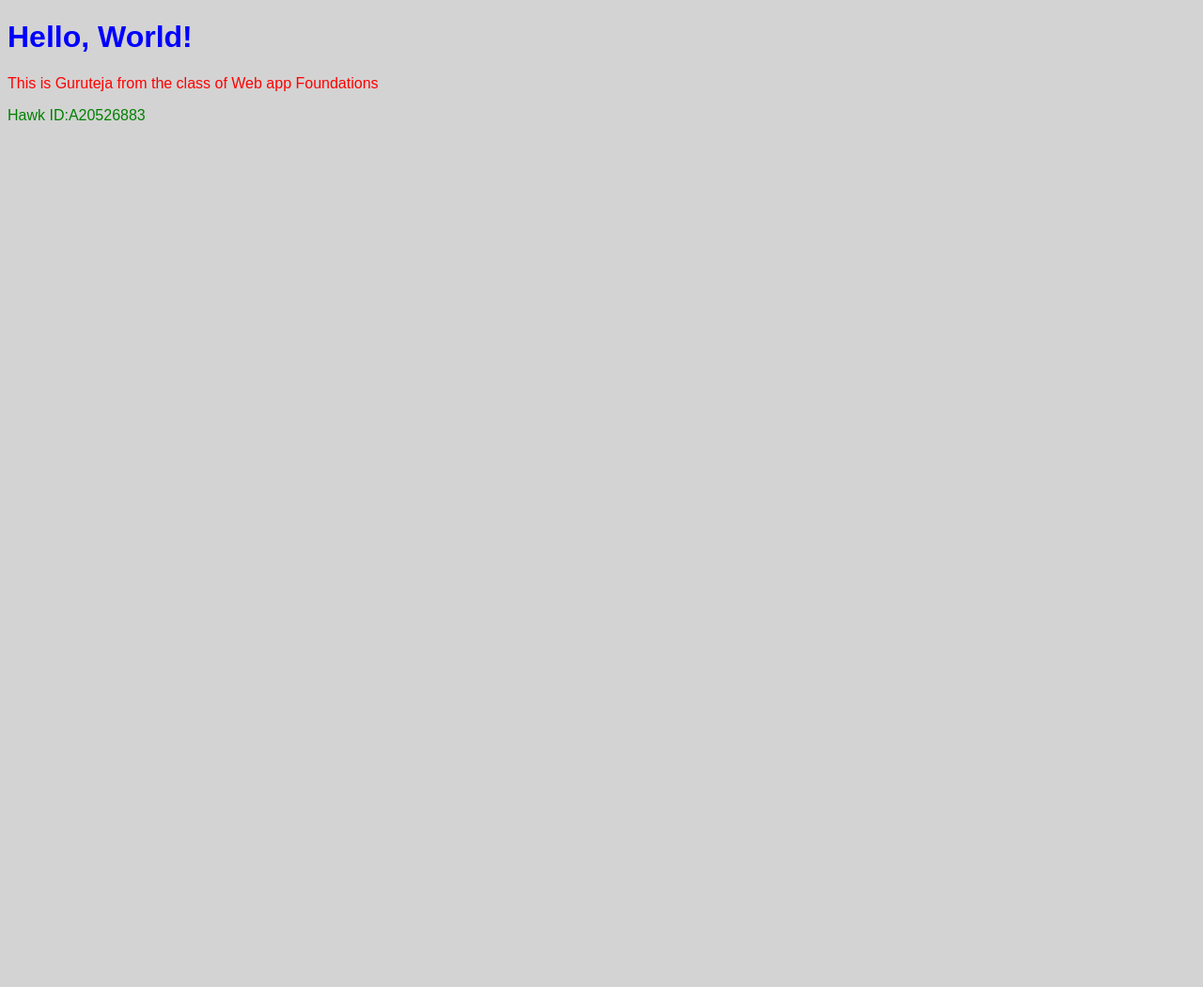
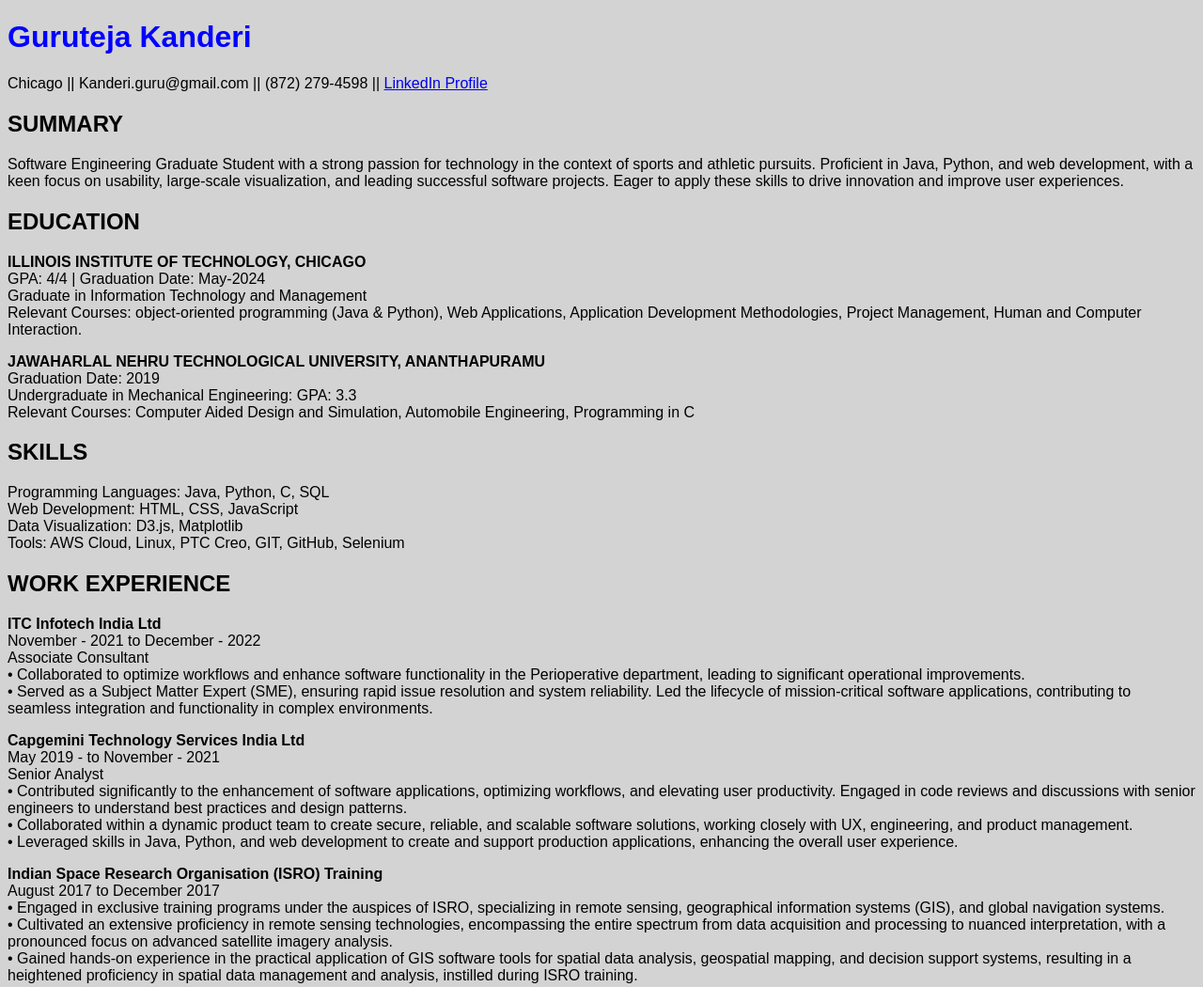
Before and after one commit to Kanderi-guruteja/gkanderi.github.io, a plain HTML site: page index.html in a window 1280 px wide. Shown: the whole page at 94% size. Before the commit the page ends 800 px from the top, so only its background shows below. Drawn offline with Linux system fonts and the light colour scheme.

Commit message:
Update4 index.html
updating index file as resume

```diff
--- a/index.html
+++ b/index.html
@@ -4,8 +4,49 @@
     <link rel="stylesheet" type="text/css" href="style.css">
 </head>
 <body>
-    <h1>Hello, World!</h1>
-    <p class="statement1">This is Guruteja from the class of Web app Foundations</p>
-    <p class="statement2">Hawk ID:A20526883</p>
+    <h1>Guruteja Kanderi</h1>
+    <p>Chicago || Kanderi.guru@gmail.com || (872) 279-4598 || <a href="https://www.linkedin.com/in/Guruteja-kanderi-0a453a152/">LinkedIn Profile</a></p>
+
+    <h2>SUMMARY</h2>
+    <p>Software Engineering Graduate Student with a strong passion for technology in the context of sports and athletic pursuits. Proficient in Java, Python, and web development, with a keen focus on usability, large-scale visualization, and leading successful software projects. Eager to apply these skills to drive innovation and improve user experiences.</p>
+
+    <h2>EDUCATION</h2>
+    <p><strong>ILLINOIS INSTITUTE OF TECHNOLOGY, CHICAGO</strong><br>
+    GPA: 4/4 | Graduation Date: May-2024<br>
+    Graduate in Information Technology and Management<br>
+    Relevant Courses: object-oriented programming (Java & Python), Web Applications, Application Development Methodologies, Project Management, Human and Computer Interaction.</p>
+
+    <p><strong>JAWAHARLAL NEHRU TECHNOLOGICAL UNIVERSITY, ANANTHAPURAMU</strong><br>
+    Graduation Date: 2019<br>
+    Undergraduate in Mechanical Engineering: GPA: 3.3<br>
+    Relevant Courses: Computer Aided Design and Simulation, Automobile Engineering, Programming in C</p>
+
+    <h2>SKILLS</h2>
+    <p>
+        Programming Languages: Java, Python, C, SQL<br>
+        Web Development: HTML, CSS, JavaScript<br>
+        Data Visualization: D3.js, Matplotlib<br>
+        Tools: AWS Cloud, Linux, PTC Creo, GIT, GitHub, Selenium
+    </p>
+
+    <h2>WORK EXPERIENCE</h2>
+    <p><strong>ITC Infotech India Ltd</strong><br>
+    November - 2021 to December - 2022<br>
+    Associate Consultant<br>
+    • Collaborated to optimize workflows and enhance software functionality in the Perioperative department, leading to significant operational improvements.<br>
+    • Served as a Subject Matter Expert (SME), ensuring rapid issue resolution and system reliability. Led the lifecycle of mission-critical software applications, contributing to seamless integration and functionality in complex environments.</p>
+
+    <p><strong>Capgemini Technology Services India Ltd</strong><br>
+    May 2019 - to November - 2021<br>
+    Senior Analyst<br>
+    • Contributed significantly to the enhancement of software applications, optimizing workflows, and elevating user productivity. Engaged in code reviews and discussions with senior engineers to understand best practices and design patterns.<br>
+    • Collaborated within a dynamic product team to create secure, reliable, and scalable software solutions, working closely with UX, engineering, and product management.<br>
+    • Leveraged skills in Java, Python, and web development to create and support production applications, enhancing the overall user experience.</p>
+
+    <p><strong>Indian Space Research Organisation (ISRO) Training</strong><br>
+    August 2017 to December 2017<br>
+    • Engaged in exclusive training programs under the auspices of ISRO, specializing in remote sensing, geographical information systems (GIS), and global navigation systems.<br>
+    • Cultivated an extensive proficiency in remote sensing technologies, encompassing the entire spectrum from data acquisition and processing to nuanced interpretation, with a pronounced focus on advanced satellite imagery analysis.<br>
+    • Gained hands-on experience in the practical application of GIS software tools for spatial data analysis, geospatial mapping, and decision support systems, resulting in a heightened proficiency in spatial data management and analysis, instilled during ISRO training.</p>
 </body>
 </html>
```
